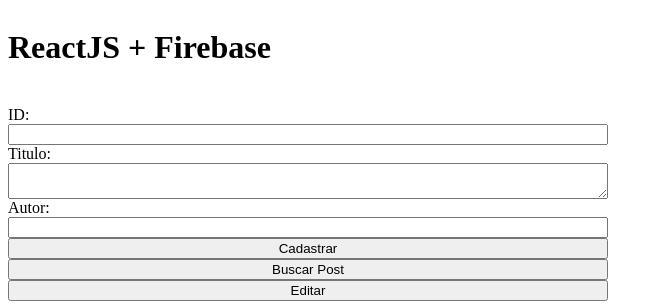
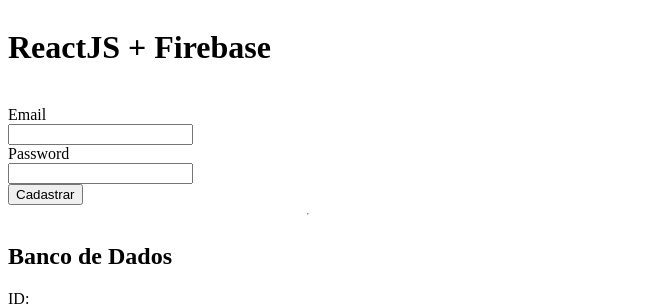
Before and after one commit to Devpe007/firebase-react, a React (Create React App) app: page / in a window 1280 px wide. Shown: the top 306 px of the page, without its empty margins (0-663 px from the left). Built offline with nearby package versions, Linux system fonts and the light colour scheme; no server answers; the database is empty.

Commit message:
create the user creation structure

```diff
--- a/src/App.js
+++ b/src/App.js
@@ -9,6 +9,9 @@
   const [title, setTitle] = useState('');
   const [author, setAuthor] = useState('');
   const [posts, setPosts] = useState([]);
+
+  const [email, setEmail] = useState('');
+  const [password, setPassword] = useState('');
 
   useEffect(() => {
     async function loadPosts() {
@@ -98,11 +101,32 @@
      });
   };
 
+  function registerUser() {
+    alert('TESTE')
+  };
+
   return (
     <div className="app" >
       <h1>ReactJS + Firebase</h1>
       <br />
 
+      <div>
+        <label>Email</label>
+        <br />
+        <input type="text" value={email} onChange={(event) => setEmail(event.target.value)} />
+        <br />
+
+        <label>Password</label>
+        <br />
+        <input type="password" value={password} onChange={(event) => setPassword(event.target.value)} />
+        <br />
+
+        <button onClick={registerUser} >Cadastrar</button>
+      </div>
+
+      <hr />
+
+      <h2>Banco de Dados</h2>
       <label>ID: </label>
       <input type="text" value={idPost} onChange={(event) => setIdPost(event.target.value)} />
 
```
